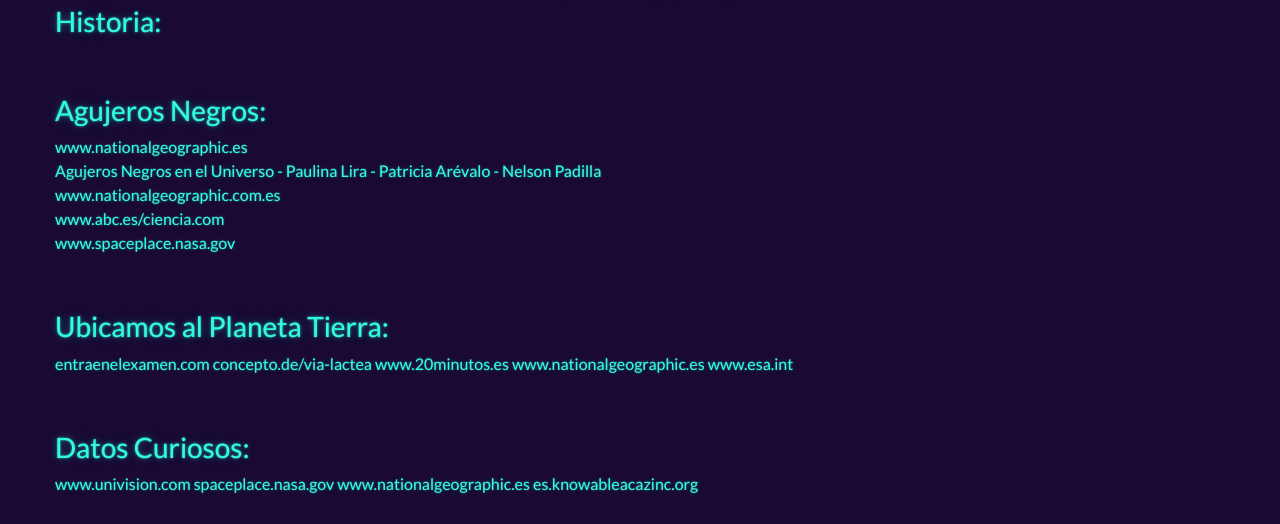
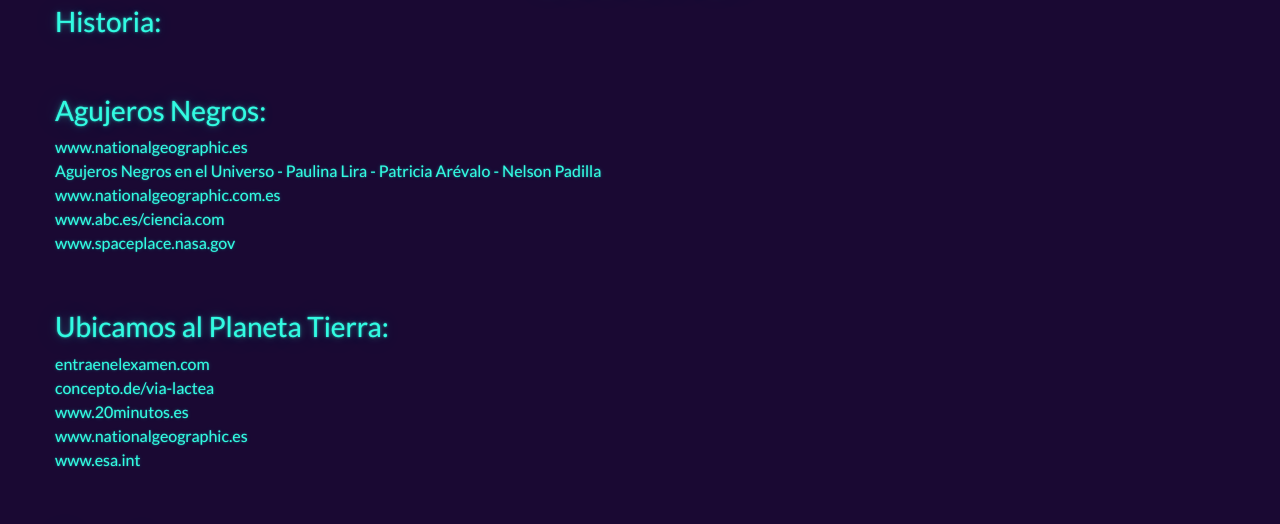
Before and after one commit to Memy16/galaxias.fisica.itsp, a plain HTML site: page pages/referencias.html in a window 1280 px wide. Shown: the part 162-686 px from the top of the page. Drawn offline with nearby package versions, Linux system fonts and the light colour scheme.

Commit message:
referencias de planeta tierra con salto de línea agregado

```diff
--- a/pages/referencias.html
+++ b/pages/referencias.html
@@ -62,18 +62,18 @@
             </section>
             <section class="referencias">
                 <h3>Ubicamos al Planeta Tierra:</h3>
-                <a href="http://entraenelexamen.com/" target="_blank" rel="noopener noreferrer">entraenelexamen.com</a>
-                <a href="https://concepto.de/via-lactea/" target="_blank" rel="noopener noreferrer">concepto.de/via-lactea</a>
-                <a href="http://20minutos.es" target="_blank" rel="noopener noreferrer">www.20minutos.es</a>
-                <a href="https://www.nationalgeographic.es/espacio" target="_blank" rel="noopener noreferrer">www.nationalgeographic.es</a>
-                <a href="https://www.esa.int/" target="_blank" rel="noopener noreferrer">www.esa.int</a>
+                <a href="http://entraenelexamen.com/" target="_blank" rel="noopener noreferrer">entraenelexamen.com</a><br/>
+                <a href="https://concepto.de/via-lactea/" target="_blank" rel="noopener noreferrer">concepto.de/via-lactea</a><br/>
+                <a href="http://20minutos.es" target="_blank" rel="noopener noreferrer">www.20minutos.es</a><br/>
+                <a href="https://www.nationalgeographic.es/espacio" target="_blank" rel="noopener noreferrer">www.nationalgeographic.es</a><br/>
+                <a href="https://www.esa.int/" target="_blank" rel="noopener noreferrer">www.esa.int</a><br/>
             </section>
             <section class="referencias">
                 <h3>Datos Curiosos:</h3>
-                    <a href="https://www.univision.com/" target="_blank" rel="noopener noreferrer">www.univision.com</a>
-                    <a href="https://spaceplace.nasa.gov/" target="_blank" rel="noopener noreferrer">spaceplace.nasa.gov</a>
-                    <a href="https://www.nationalgeographic.es/" target="_blank" rel="noopener noreferrer">www.nationalgeographic.es</a>
-                    <a href="http://es.knowableacazinc.org/" target="_blank" rel="noopener noreferrer">es.knowableacazinc.org</a>
+                <a href="https://www.univision.com/" target="_blank" rel="noopener noreferrer">www.univision.com</a><br/>
+                <a href="https://spaceplace.nasa.gov/" target="_blank" rel="noopener noreferrer">spaceplace.nasa.gov</a><br/>
+                <a href="https://www.nationalgeographic.es/" target="_blank" rel="noopener noreferrer">www.nationalgeographic.es</a><br/>
+                <a href="http://es.knowableacazinc.org/" target="_blank" rel="noopener noreferrer">es.knowableacazinc.org</a><br/>
             </section>
             <section class="referencias">
                 <h3>Comentarios</h3>
```
